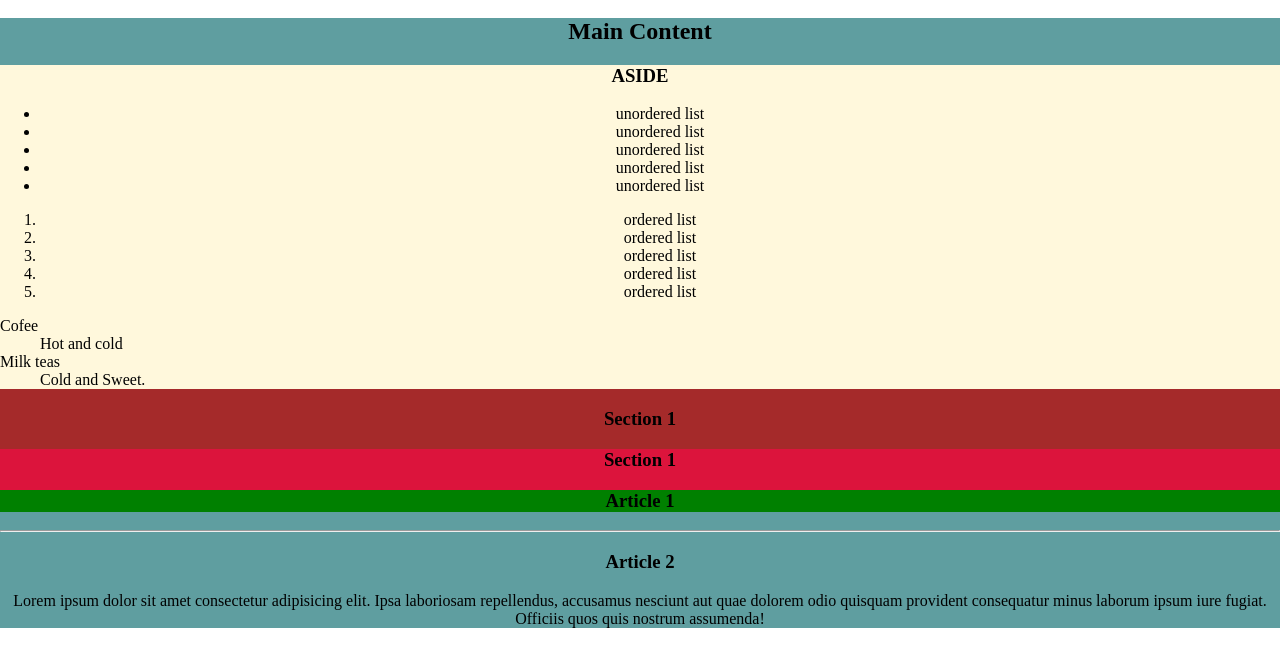
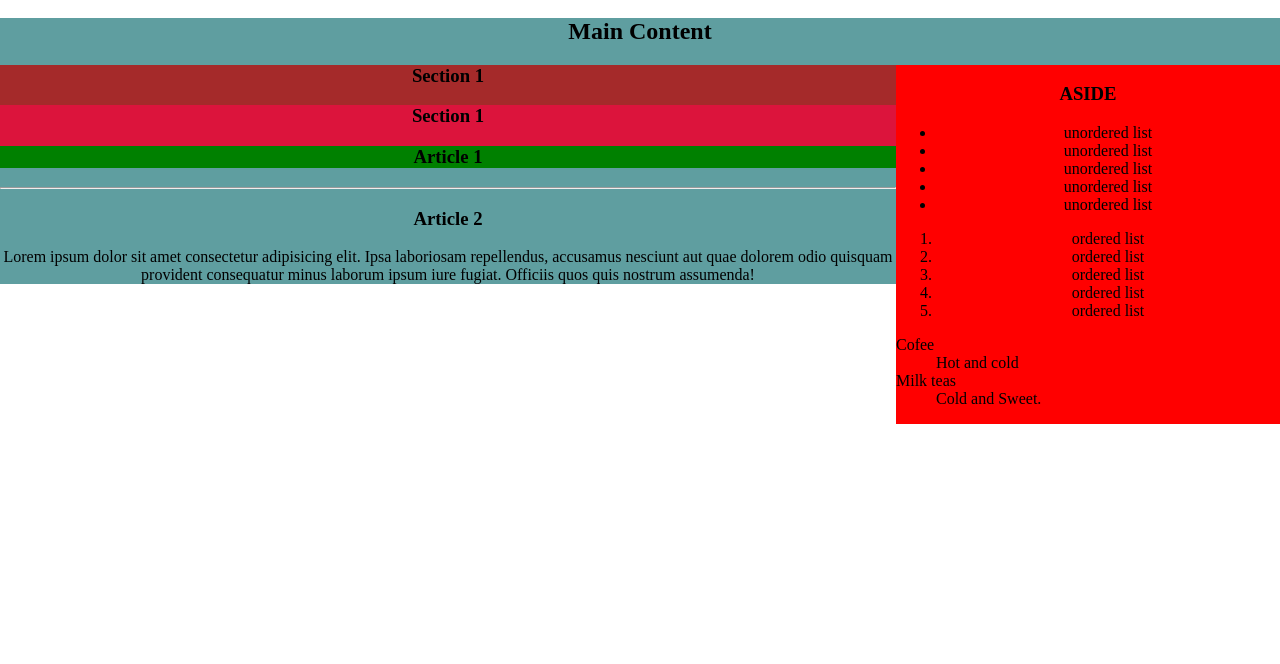
Before and after one commit to Bernmar/BernSemantics, a plain HTML site: page index.html in a window 1280 px wide. Shown: the part 136-800 px from the top of the page. Drawn offline with Linux system fonts and the light colour scheme.

Commit message:
added aside style

```diff
--- a/index.html
+++ b/index.html
@@ -43,9 +43,8 @@
       <!-------Section 1-------->
       <h2>Main Content</h2>
       <section style="background-color: brown; height: 50%">
-        <aside
-          style="background-color: cornsilk; height: 100%; width: 30% float: right:;"
-        >
+         <!-------ASIDE-------->
+         <aside style="background-color:red;height:100%; width:30%; float:right;">
           <h3>ASIDE</h3>
           <ul>
             <li>unordered list</li>
@@ -89,7 +88,7 @@
         </p>
       </section>
 
-      <!-------Article-------->
+
       <!-------Side Section-------->
 
       <!-------Section 2-------->
```
